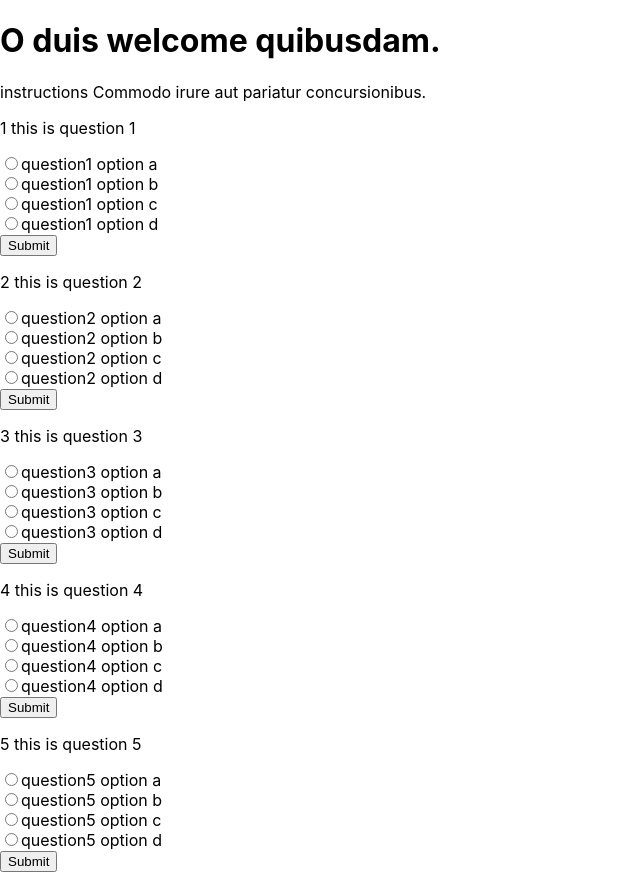
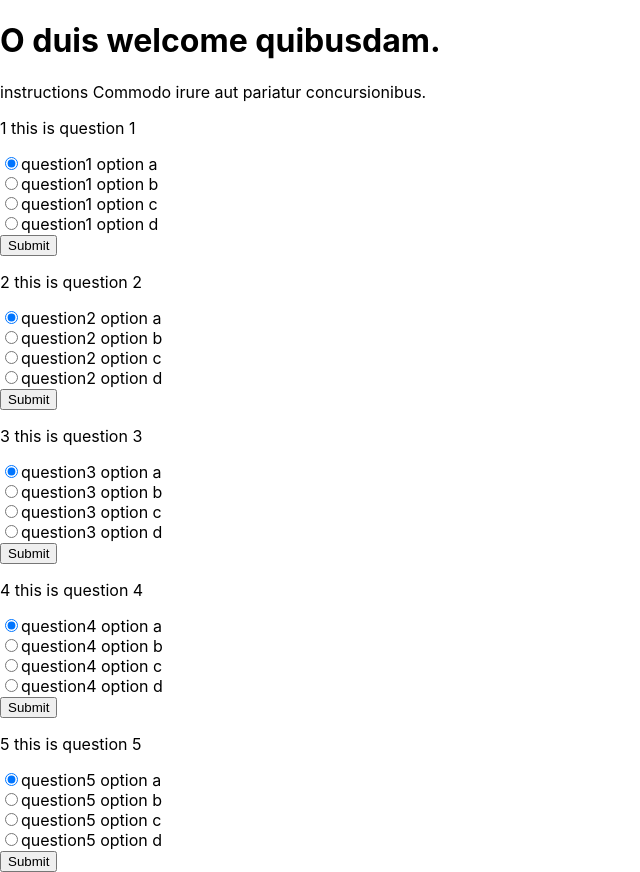
Before and after one commit to eddy-marcos/quiz-app, a React (Create React App) app: page / in a window 1280 px wide. Shown: the whole page, without its empty margins (0-640 px from the left). Built offline with nearby package versions, Linux system fonts and the light colour scheme.

Commit message:
radios controlled

```diff
--- a/src/App.js
+++ b/src/App.js
@@ -7,13 +7,22 @@ class App extends React.Component {
     super(props);
 
     this.state = {
-      quizes: []
+      quizes: [],
+      checkedRadio: 'option1'
     }
+
+    this.updateRadioState = this.updateRadioState.bind(this);
   }
 
   componentDidMount() {
     this.setState({
       quizes: this.props.quizData
+    });
+  }
+
+   updateRadioState(option){
+    this.setState({
+      checkedRadio: option
     });
   }
 
@@ -24,6 +33,8 @@ class App extends React.Component {
         <p>instructions Commodo irure aut pariatur concursionibus.</p>
         <RenderQuiz
           state={this.state.quizes}
+          updateChecked={this.updateRadioState}
+          currentChecked={this.state.checkedRadio}
           />
       </>
     );
--- a/src/RenderQuiz.js
+++ b/src/RenderQuiz.js
@@ -2,23 +2,15 @@ import React from 'react';
 
 class RenderQuiz extends React.Component {
 
-   handleRadioCheck(radioTarget, answer) {
+   handleRadioCheck(radioTarget, answer, option) {
     let radioValue = radioTarget.value;
     let correctAnswer = answer;
-    // radioTarget.setAttribute('checked', true)
-
-  //   if (e.target && e.target.nodeName === "LI") {
-  //   let elements = document.getElementById('main-li').children;
-  //   for (let i = 0; i < elements.length; ++i) {
-  //       elements[i].classList.remove("active");
-  //   }
-  //   e.target.classList.add("active");
-  // }
-
+    console.log('option ', option);
+    this.props.updateChecked(option);
 
     if(correctAnswer === radioValue) {
       // console.log('true');
-      return true;
+        return true;
     }
     // console.log('false');
     return false;
@@ -28,42 +20,45 @@ class RenderQuiz extends React.Component {
       event.preventDefault();
       // console.log('answer ', answer);
       // need to get the checked input value
-      console.log(this.element.checked);
+      console.log(this.element);
   }
 
-  render() {
+  render(props) {
+    // console.log(this.props.updateChecked);
+
     return (
       this.props.state.map(d => {
           return(
             <div key={d.question}>
               <p>{d.question} {d.description}</p>
 
-              <form onSubmit={e => this.handleSubmit(e, d.correctAnswer)}>
+              <form onSubmit={e => this.handleSubmit(e, d.correctAnswer)}
+                ref={e=>this.element = e}>
                    <div>
-                    <input type="radio" id="option1" name={d.question} value="a"
-                      onClick={(e)=>this.handleRadioCheck(e.target, d.correctAnswer)}
-                      ref={e=>this.element = e}
+                    <input type="radio" id="option1" name={d.question} value={d.question}
+                      checked={this.props.currentChecked === "option1"}
+                      onChange={(e)=>this.handleRadioCheck(e.target, d.correctAnswer, "option1")}
                       />
                       <label htmlFor="option1">{d.options['a']}</label>
                   </div>
                   <div>
-                    <input type="radio" id="option2" name={d.question} value="b"
-                      onClick={(e)=>this.handleRadioCheck(e.target, d.correctAnswer)}
-                      ref={e=>this.element = e}
+                    <input type="radio" id="option2" name={d.question} value={d.question}
+                      checked={this.props.currentChecked === "option2"}
+                      onChange={(e)=>this.handleRadioCheck(e.target, d.correctAnswer, "option2")}
                       />
                       <label htmlFor="option2">{d.options['b']}</label>
                   </div>
                   <div>
-                    <input type="radio" id="option3" name={d.question} value="c"
-                      onClick={(e)=>this.handleRadioCheck(e.target, d.correctAnswer)}
-                      ref={e=>this.element = e}
+                    <input type="radio" id="option3" name={d.question} value={d.question}
+                      checked={this.props.currentChecked === "option3"}
+                      onChange={(e)=>this.handleRadioCheck(e.target, d.correctAnswer, "option3")}
                       />
                       <label htmlFor="option3">{d.options['c']}</label>
                   </div>
                   <div>
-                    <input type="radio" id="option4" name={d.question} value="d"
-                      onClick={(e)=>this.handleRadioCheck(e.target, d.correctAnswer)}
-                      ref={e=>this.element = e}
+                    <input type="radio" id="option4" name={d.question} value={d.question}
+                      checked={this.props.currentChecked === "option4"}
+                      onChange={(e)=>this.handleRadioCheck(e.target, d.correctAnswer, "option4")}
                       />
                       <label htmlFor="option4">{d.options['d']}</label>
                   </div>
```
